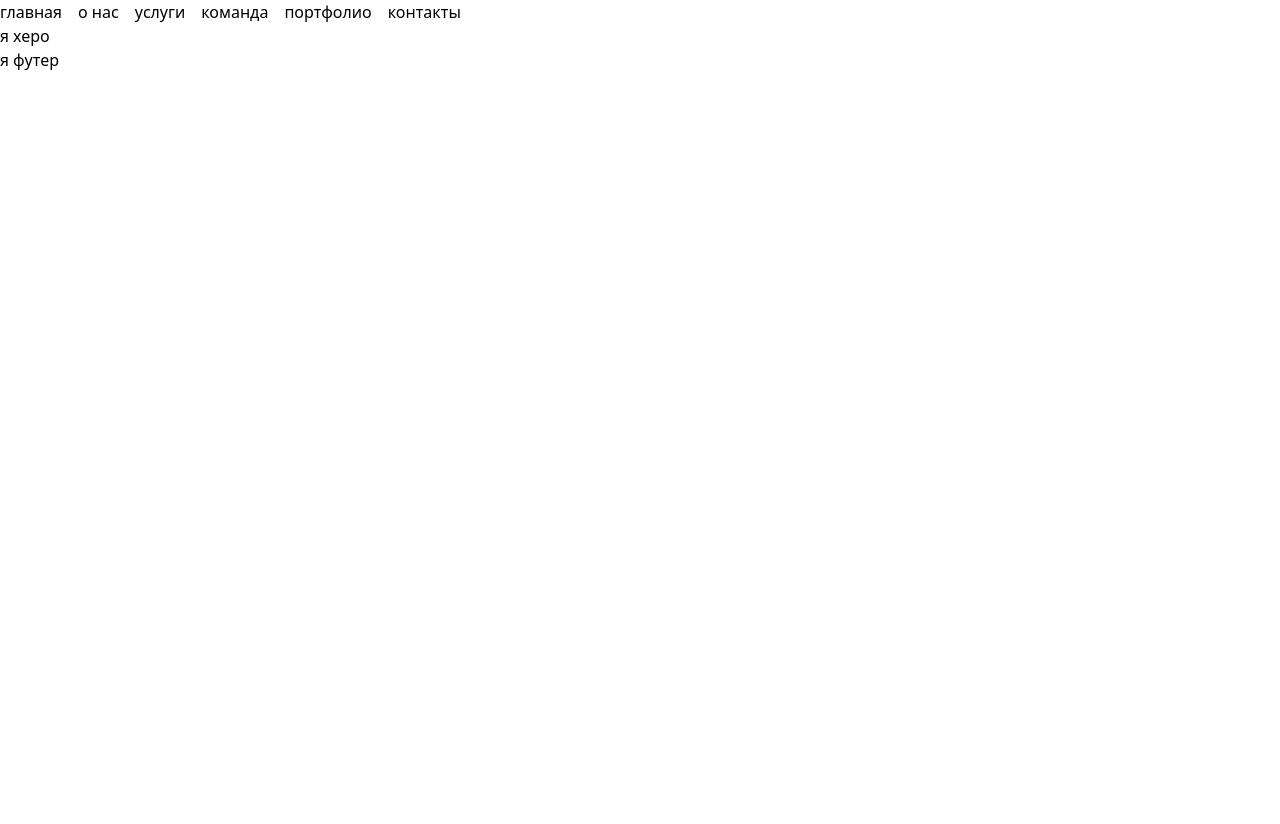
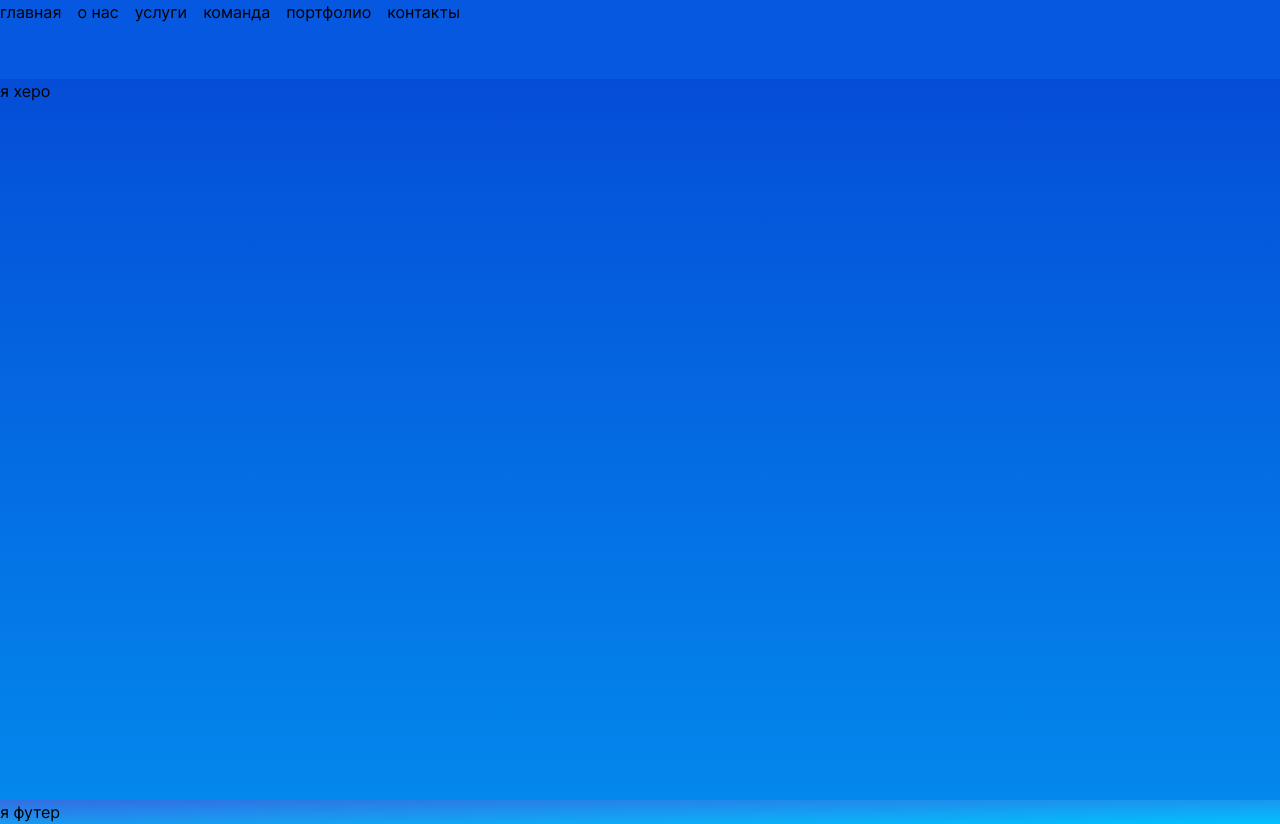
Before and after one commit to RomanTolkachev/injure, a React (Create React App) app: page / in a window 1280 px wide. Before the commit the page ends 800 px from the top, so only its background shows below. Built offline with nearby package versions, Linux system fonts and the light colour scheme.

Commit message:
before scrollbar plugin

```diff
--- a/src/App.tsx
+++ b/src/App.tsx
@@ -7,20 +7,25 @@ import {Services} from "./pages/Services";
 import {Team} from "./pages/Team";
 import {Portfolio} from "./pages/Portfolio";
 import {Contacts} from "./pages/Contacts";
+import {Container} from "./components/Container";
 
 function App(): React.JSX.Element {
 
   return (
+      <div className='font-Inter flex flex-col min-h-svh max-w-[100vw]'>
           <Routes>
               <Route path="/" element={<Layout />}>
-              <Route path='/' element={<Hero/>}></Route>
-              <Route path='/about' element={<About/>}></Route>
-              <Route path='/services' element={<Services/>}></Route>
+                  <Route path='/' element={<Hero />}></Route>
+                  <Route path='/' element={<Container />}>
+                      <Route path='/about' element={<About />}></Route>
+                      <Route path='/services' element={<Services />}></Route>
                       <Route path='/team' element={<Team />}></Route>
                       <Route path='/portfolio' element={<Portfolio />}></Route>
                       <Route path='/contacts' element={<Contacts />}></Route>
                   </Route>
+              </Route>
           </Routes>
+      </div>
   )
 }
 
--- /dev/null
+++ b/src/components/Container.tsx
@@ -0,0 +1,10 @@
+import {FunctionComponent} from "react";
+import {Outlet} from "react-router-dom";
+
+export const Container: FunctionComponent = () => {
+    return (
+        <div className="container">
+            <Outlet />
+        </div>
+    )
+}
--- a/src/pages/About.tsx
+++ b/src/pages/About.tsx
@@ -2,6 +2,6 @@ import {FunctionComponent} from "react";
 
 export const About: FunctionComponent = () => {
     return (
-        <div>я компонент</div>
+        <div className="bg-amber-200">я информация о нас</div>
     )
 }
--- a/src/pages/Footer.tsx
+++ b/src/pages/Footer.tsx
@@ -2,6 +2,10 @@ import {FunctionComponent} from "react";
 
 export const Footer: FunctionComponent = () => {
     return (
-        <div>я футер</div>
+        <div className="bg-gradient-to-br from-[#326EE2] to-[#00C1FF] w-full">
+            <div className="container">
+                я футер
+            </div>
+        </div>
     )
 }
--- a/src/pages/Header.tsx
+++ b/src/pages/Header.tsx
@@ -4,9 +4,10 @@ import {Hero} from "./Hero";
 
 export const Header: FunctionComponent = () => {
     return  (
-        <header>
+        <header className="bg-my-main-blue h-[79px] fixed w-full">
+            <div className="container">
                 <nav>
-                <ul className="flex gap-4">
+                    <ul className="flex gap-4 container">
                         <NavLink to={'/'}>главная</NavLink>
                         <NavLink to={'/about'}>о нас</NavLink>
                         <NavLink to={'/services'}>услуги</NavLink>
@@ -15,6 +16,7 @@ export const Header: FunctionComponent = () => {
                         <NavLink to={'/contacts'}>контакты</NavLink>
                     </ul>
                 </nav>
+            </div>
         </header>
     )
 }
--- a/src/pages/Hero.tsx
+++ b/src/pages/Hero.tsx
@@ -2,6 +2,8 @@ import {FunctionComponent} from "react";
 
 export const Hero: FunctionComponent = () => {
     return (
-        <div>я херо</div>
+        <div className="bg-gradient-to-b from-my-blue-dark to-my-blue-light h-[calc(100svh-79px)] w-full">
+            <div className="container">я херо</div>
+        </div>
     )
 }
--- a/src/pages/Layout.tsx
+++ b/src/pages/Layout.tsx
@@ -7,7 +7,10 @@ export const Layout: FunctionComponent = () => {
     return (
         <>
             <Header />
-            <Outlet />
+            <section className="shrink grow">
+                <div className="h-[79px]"></div>
+                <Outlet />
+            </section>
             <Footer />
         </>
     )
--- a/tailwind.config.js
+++ b/tailwind.config.js
@@ -5,7 +5,25 @@ module.exports = {
     fontFamily: {
       'Inter': ['inter', 'sans-serif'],
     },
-    extend: {},
+    container: {
+      center: true,
+    },
+    extend: {
+      colors: {
+        'my-main-blue': '#0658E0',
+        'my-blue-light': '#0388ED',
+        'my-blue-dark': '#054DD7',
+        'my-gray': '#567B99',
+        'my-gray-dark': '#1C3749',
+        'my-violet': '#666eb3',
+        'my-blackest': '#000000',
+        'my-blacker': '#150E0B',
+        'my-black': '#211C1C',
+        'my-deep-gray': '#3D3D3D',
+        'my-gray-medium': '#B7B7B7',
+        'my-deep-light': '#C7C7C7',
+      },
+    },
   },
   plugins: [],
 }
```
Lines whose indentation alone changed are shown as unchanged.
